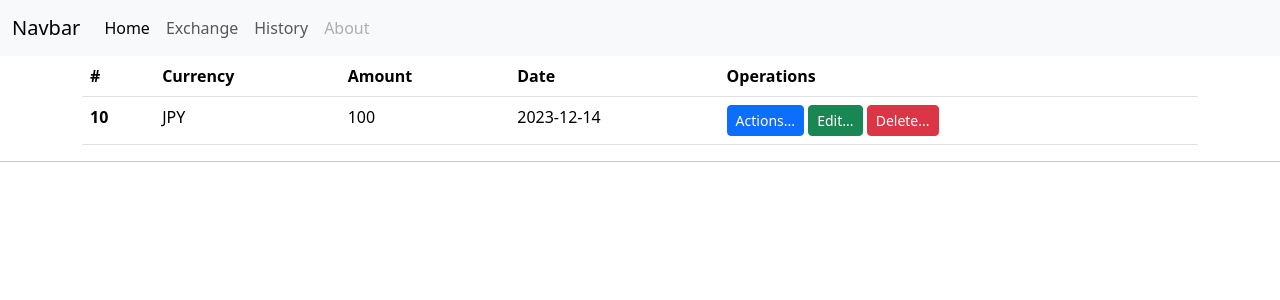
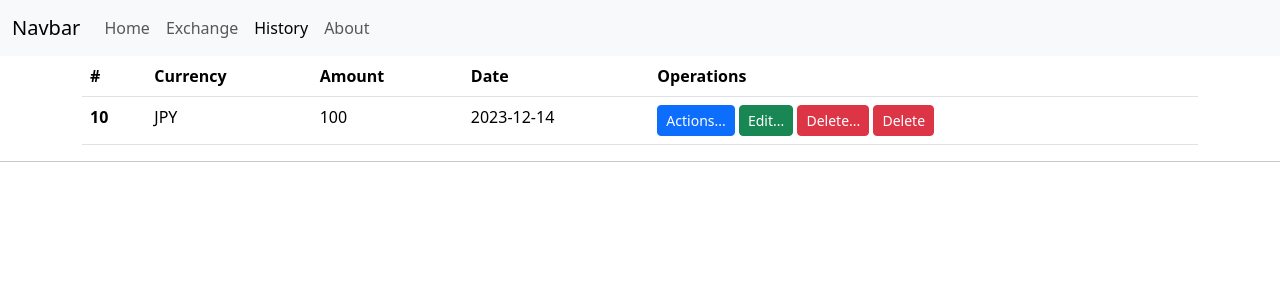
Before and after one commit to rajkonkret/or-flask-13-12-v3-NicerApp, a Flask app: page /history in a window 1280 px wide. Shown: the top 300 px of the page. Run offline with Flask 3, Linux system fonts and the light colour scheme; data comes from the database, SQL or seed files in the repository; both versions use the stored data as it was after the commit.

Commit message:
2 - add table delete second button

```diff
--- a/Templates/base.html
+++ b/Templates/base.html
@@ -21,5 +21,6 @@
     </h1>
         {% block body_content %} <HR> {% endblock %}
     <script src="https://cdn.jsdelivr.net/npm/bootstrap@5.3.2/dist/js/bootstrap.bundle.min.js" integrity="sha384-C6RzsynM9kWDrMNeT87bh95OGNyZPhcTNXj1NW7RuBCsyN/o0jlpcV8Qyq46cDfL" crossorigin="anonymous"></script>
+    <script src="https://ajax.googleapis.com/ajax/libs/jquery/3.7.1/jquery.min.js"></script>
   </body>
 </html>
--- a/Templates/history.html
+++ b/Templates/history.html
@@ -5,6 +5,40 @@
 {% endblock %}
 
 {% block content %}
+<!-- Modal -->
+<div class="modal fade" id="confirmDeleteModal" tabindex="-1" aria-labelledby="exampleModalLabel" aria-hidden="true">
+    <div class="modal-dialog">
+        <div class="modal-content">
+            <div class="modal-header">
+                <h5 class="modal-title fs-5" id="exampleModalLabel">this entry will be deleted</h5>
+                <button type="button" class="btn-close" data-bs-dismiss="modal" aria-label="Close"></button>
+            </div>
+            <div class="modal-body" id="idDeleteModalBody">
+                ...
+            </div>
+            <div class="modal-footer">
+                <form action="" method="GET" id="confirmDeleteForm">
+                    <button type="button" class="btn btn-secondary" data-bs-dismiss="modal">Close</button>
+                    <button type="submit" class="btn btn-danger">Delete</button>
+                </form>
+            </div>
+        </div>
+    </div>
+</div>
+
+
+
+<script>
+    $(document).ready(function () {
+        $('.delete-confirm').click(function () {
+            var desc = $(this).attr('data-desc');
+            var url = $(this).attr('data-url');
+            $('#idDeleteModalBody').text(desc);
+            $('#confirmDeleteForm').attr("action", url);
+        });
+    });
+</script>
+
 <div class="container">
     <table class="table">
         <thead>
@@ -26,7 +60,16 @@
             <td>
                 <a href="#" class="btn btn-primary btn-sm" role="button">Actions...</a>
                 <a href="#" class="btn btn-success btn-sm" role="button">Edit...</a>
-                    <a href="#" class="btn btn-danger btn-sm" role="button">Delete...</a>
+                <a href="{{ url_for('delete_transaction',transaction_id=transaction.id )}}"
+                   class="btn btn-danger btn-sm" role="button">Delete...</a>
+                <a type="button" class="btn btn-danger btn-sm delete-confirm"
+                   data-bs-toggle="modal" data-bs-target="#exampleModal"
+                   data-desc="{{ 'Delete transaction for  {} {} ({})'.format(transaction.amount,
+                             transaction.currency,
+                             transaction.trans_date) }}"
+                   data-url="{{ url_for('delete_transaction',transaction_id=transaction.id)  }}">
+                    Delete
+                </a>
             </td>
         </tr>
         {% endfor %}
--- a/Templates/menu.html
+++ b/Templates/menu.html
@@ -7,16 +7,16 @@
     <div class="collapse navbar-collapse" id="navbarNav">
       <ul class="navbar-nav">
         <li class="nav-item">
-          <a class="nav-link active" aria-current="page" href="{{ url_for('index') }}">Home</a>
+          <a class="nav-link {{ 'active' if active_menu=='home' }}" aria-current="page" href="{{ url_for('index') }}">Home</a>
         </li>
         <li class="nav-item">
-          <a class="nav-link" href="{{ url_for('exchange') }}">Exchange</a>
+          <a class="nav-link {{ 'active' if active_menu=='exchange' }}" href="{{ url_for('exchange') }}">Exchange</a>
         </li>
         <li class="nav-item">
-          <a class="nav-link" href="/history">History</a>
+          <a class="nav-link {{ 'active' if active_menu=='history' }}" href="{{ url_for('history') }}">History</a>
         </li>
         <li class="nav-item">
-          <a class="nav-link disabled" aria-disabled="true">About</a>
+          <a class="nav-link {{ 'active' if active_menu=='about' }}" aria-disabled="true">About</a>
         </li>
       </ul>
     </div>
--- a/app.py
+++ b/app.py
@@ -1,4 +1,4 @@
-from flask import Flask, render_template, flash, request, g
+from flask import Flask, render_template, flash, request, g, redirect, url_for
 import sqlite3
 
 app_info = {
@@ -55,7 +55,7 @@ class CantorOffer:
 
 @app.route('/')
 def index():
-    return render_template("index.html")
+    return render_template("index.html", active_menu="home")
 
 
 @app.route('/exchange', methods=['GET', 'POST'])
@@ -64,7 +64,7 @@ def exchange():
     offer.load_offer()
 
     if request.method == 'GET':
-        return render_template('exchange.html', offer=offer)
+        return render_template('exchange.html', active_menu="exchange", offer=offer)
     else:
         flash("Debug mode")
         amount = 100
@@ -87,7 +87,7 @@ def exchange():
             db.commit()
             flash(f"Request to chchange {currency} was accepted")
 
-        return render_template('exchange_results.html', currency=currency, amount=amount,
+        return render_template('exchange_results.html', active_menu="exchange", currency=currency, amount=amount,
                                currency_info=offer.get_by_code(currency))
 
 
@@ -98,7 +98,17 @@ def history():
     cur = db.execute(sql_command)
     transactions = cur.fetchall()
 
-    return render_template('history.html', transactions=transactions)
+    return render_template('history.html', active_menu="history", transactions=transactions)
+
+
+@app.route('/delete_transaction/<int:transaction_id>')
+def delete_transaction(transaction_id):
+    db = get_db()
+    sql_statement = 'delete from transactions where id = ?;'
+    db.execute(sql_statement, [transaction_id])
+    db.commit()
+
+    return redirect(url_for('history'))
 
 
 if __name__ == '__main__':
```
Also changed, not shown: data/cantor.db. Lines whose indentation alone changed are shown as unchanged.
